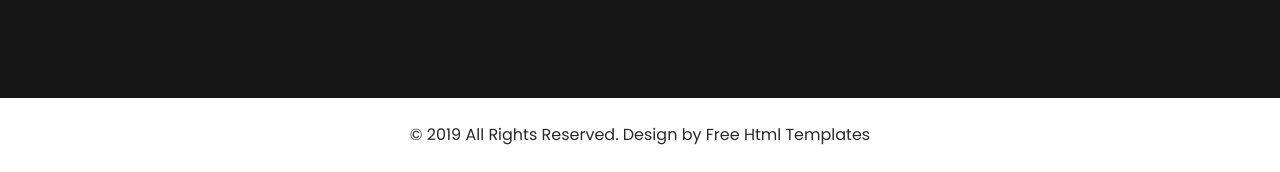
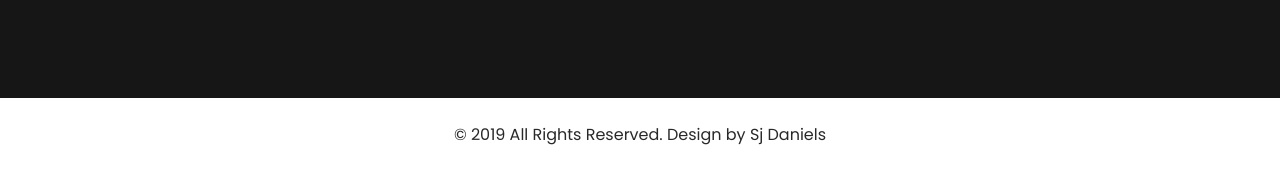
Before and after one commit to Shaibsoft/Shaibsoft.github.io, a plain HTML site: page contact.html in a window 1280 px wide. Shown: the part 1219-1391 px from the top of the page. Drawn offline with nearby package versions, Linux system fonts and the light colour scheme.

Commit message:
Update contact.html

```diff
--- a/contact.html
+++ b/contact.html
@@ -253,7 +253,7 @@
   <section class="container-fluid footer_section">
     <p>
       &copy; 2019 All Rights Reserved. Design by
-      <a href="https://html.design/">Free Html Templates</a>
+      <a href="">Sj Daniels</a>
     </p>
   </section>
   <!-- footer section -->
```
